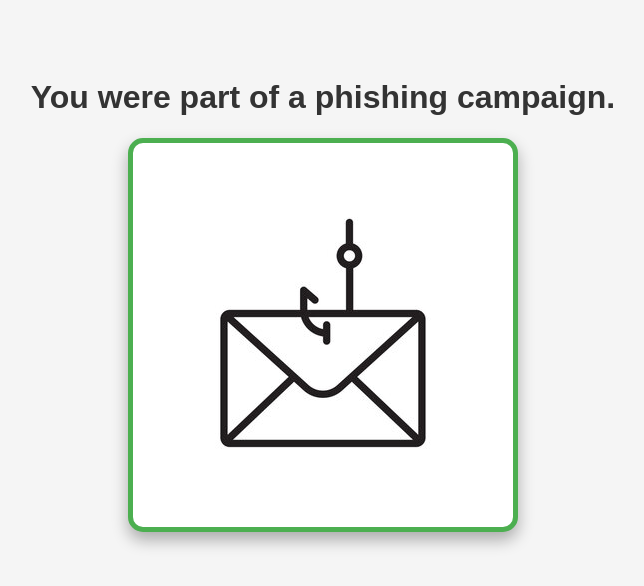
After one commit to HarnoorSingh071206/PhishingSim, a Flask app: template templates/link_click.html in a window 1280 px wide. The commit adds this page. Shown: the top 586 px of the page, without its empty margins (317-961 px from the left). Run offline with Flask 3, Linux system fonts and the light colour scheme; the template is opened without the code that fills it, so the values that code supplies are empty.

Commit message:
Added link click page

```diff
--- a/routes/tracking.py
+++ b/routes/tracking.py
@@ -1,4 +1,4 @@
-from flask import Blueprint, request, send_file
+from flask import Blueprint, request, send_file,jsonify,render_template
 from models import Campaign, db
 from flask import render_template
 
@@ -23,14 +23,16 @@ def track_click(campaign_id):
     if not campaign:
         return jsonify({'error': 'Campaign not found'}), 404
     campaign.clicked = True
+    campaign.opened = True
     db.session.commit()
-    return "<h3>You were part of a phishing test.</h3>"
+    return render_template("link_click.html")
 
 @tracking_bp.route('/track/submit/<int:campaign_id>', methods=['POST'])
 def track_submit(campaign_id):
     campaign = Campaign.query.get_or_404(campaign_id)
 
     campaign.submitted = True
+    campaign.opened = True
     campaign.submitted_username = request.form.get('username')
     campaign.submitted_password = request.form.get('password')
 
--- a/templates/create_campaign.html
+++ b/templates/create_campaign.html
@@ -50,7 +50,7 @@
             console.log(`Campaign created for ${target_email}. Campaign ID: ${campaignId}`);
 
             // Step 2: Build the final body with phishing content (tracking pixel, click link, etc.)
-            const trackingPixel = `<img src="http://localhost:5000/track/open/${campaignId}" style="display:none">`;
+            const trackingPixel = `<img src="${baseUrl}/track/open/${campaignId}" width="1" height="1" style="display:none;" alt="tracker">`;
             const clickLink = `<a href="${baseUrl}/track/click/${campaignId}">Click here</a>`;
             const loginPage = `<a href="${baseUrl}/fake_login/${campaignId}">Verify your account</a>`;
             const finalBody = `${bodyText}<br><br>${trackingPixel}<br>${clickLink}<br>${loginPage}`;
--- /dev/null
+++ b/templates/link_click.html
@@ -0,0 +1,43 @@
+<!DOCTYPE html>
+<html lang="en">
+<head>
+  <meta charset="UTF-8">
+  <title>Styled Image Page</title>
+  <style>
+    body {
+      font-family: Arial, sans-serif;
+      background-color: #f5f5f5;
+      text-align: center;
+      padding: 50px;
+    }
+
+    .image-container {
+      display: inline-block;
+      border: 5px solid #4CAF50;
+      border-radius: 15px;
+      box-shadow: 0 8px 16px rgba(0, 0, 0, 0.3);
+      padding: 10px;
+      background-color: #fff;
+    }
+
+    .image-container img {
+      max-width: 100%;
+      height: auto;
+      border-radius: 10px;
+    }
+
+    h1 {
+      color: #333;
+    }
+  </style>
+</head>
+<body>
+
+  <h1>You were part of a phishing campaign.</h1>
+
+  <div class="image-container">
+    <img src="/static/hook.jpg" alt="Illustration of phishing">
+  </div>
+
+</body>
+</html>
```
Also changed, not shown: static/hook.jpg (added).
